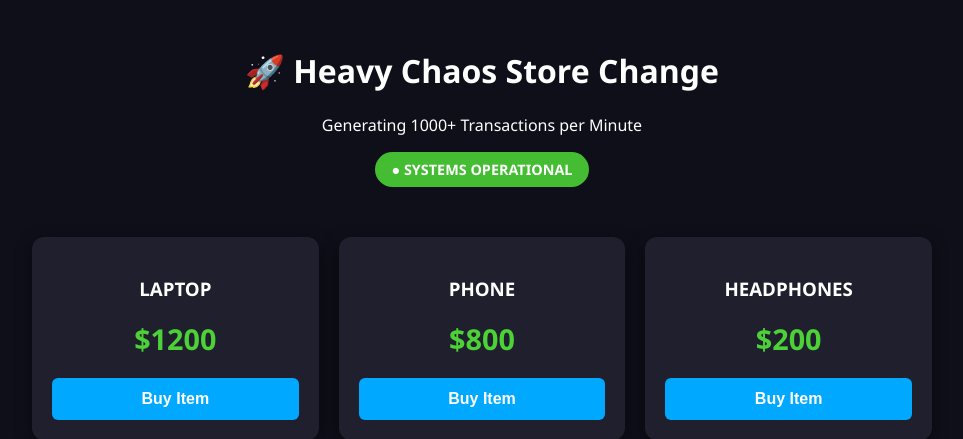
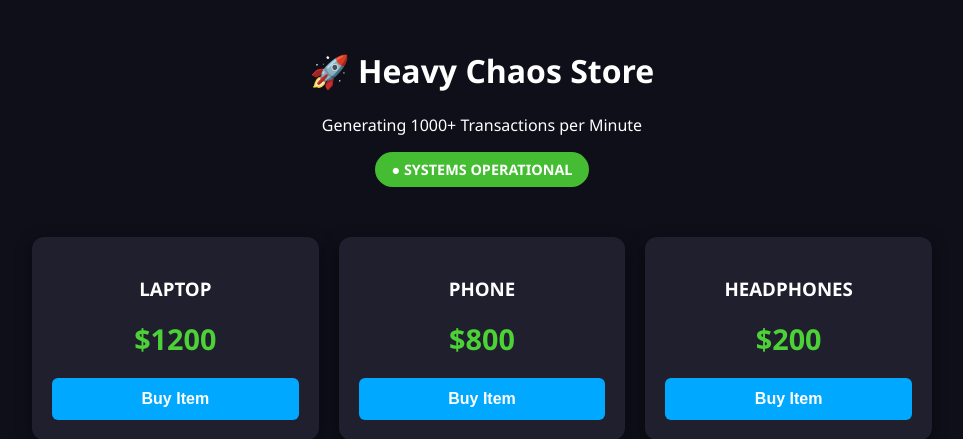
Before and after one commit to adi-25704/Kubernetes-Cluster-Monitoring-and-Alerting-using-Prometheus-and-Grafana-on-AWS-EKS, a Flask app: page / in a window 1280 px wide. Shown: the top 439 px of the page, without its empty margins (158-1121 px from the left). Run offline with Flask 3, Linux system fonts and the light colour scheme.

Commit message:
made a change

```diff
--- a/templates/index.html
+++ b/templates/index.html
@@ -37,7 +37,7 @@
 </head>
 <body>
     <div class="container">
-        <h1>🚀 Heavy Chaos Store Change</h1>
+        <h1>🚀 Heavy Chaos Store</h1>
         <p>Generating 1000+ Transactions per Minute</p>
 
         {% if error %}
```
